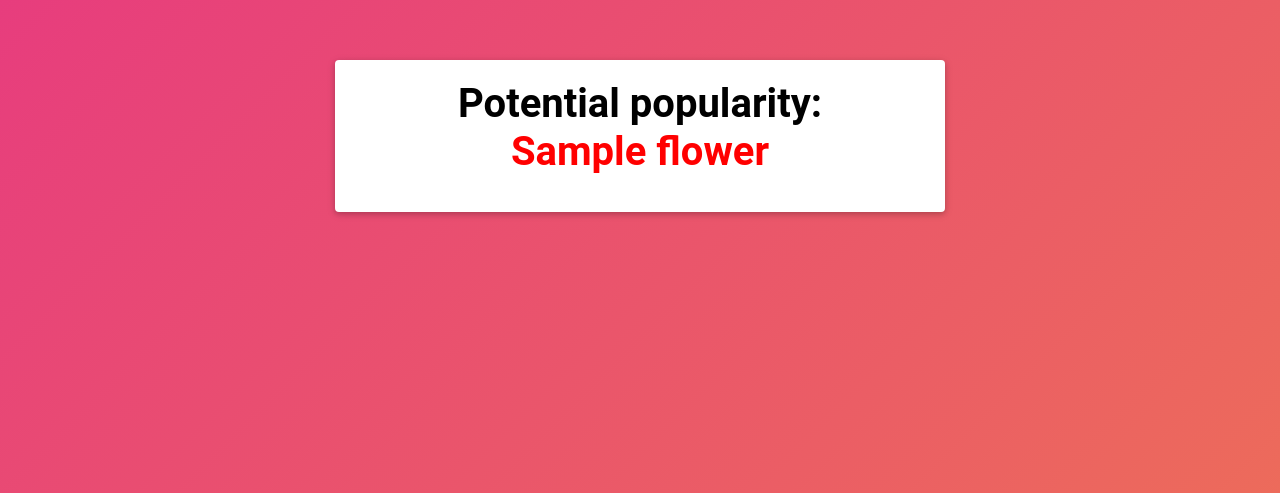
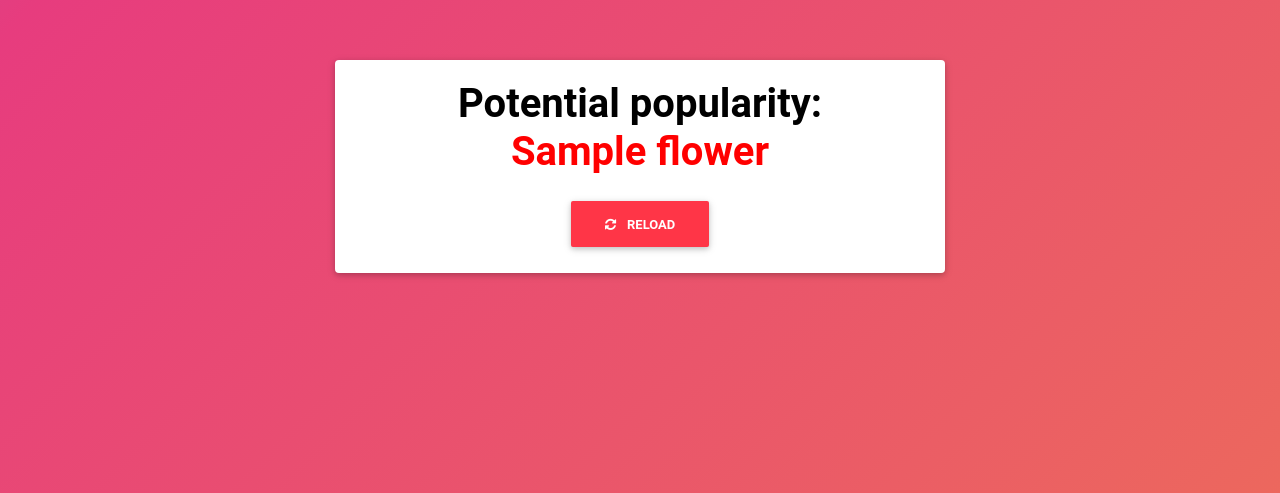
Before and after one commit to SeaWar741/Instarate, a Flask app: template templates/result.html in a window 1280 px wide. Shown: the part 131-624 px from the top of the page. Run offline with Flask 2, Linux system fonts and the light colour scheme; the template is opened without the code that fills it: most values are stand-ins (such as "Sample title", 1, 10 or a date in 2020); some libraries are stand-ins or nearby versions.

Commit message:
added reload button and incorporate citation on second page

```diff
--- a/templates/result.html
+++ b/templates/result.html
@@ -59,10 +59,17 @@
             <div class="card">
                 <div class="card-body">
                     <h1 style="font-weight:bold;color:black">Potential popularity:<p><font color="red">{{flower}}</font></p></h1>
+                    <div class="container" style="margin-top:1.2rem">
+                        <button class="btn btn-danger" type="reset" value="REFRESH">
+                             <i class="fa fa fa-refresh animated rotateIn" style="color:white"></i>
+                             <a style="font-weight:bolder;margin-left:0.5rem">Reload</a>
+                        </button>
+                    </div>
                 </div>
             </div>
         </div>
     </div>
+
 
     <!--Modal: modalConfirmDelete-->
     <div class="modal fade" id="modalConfirmDelete" tabindex="-1" role="dialog" aria-labelledby="exampleModalLabel"
```
